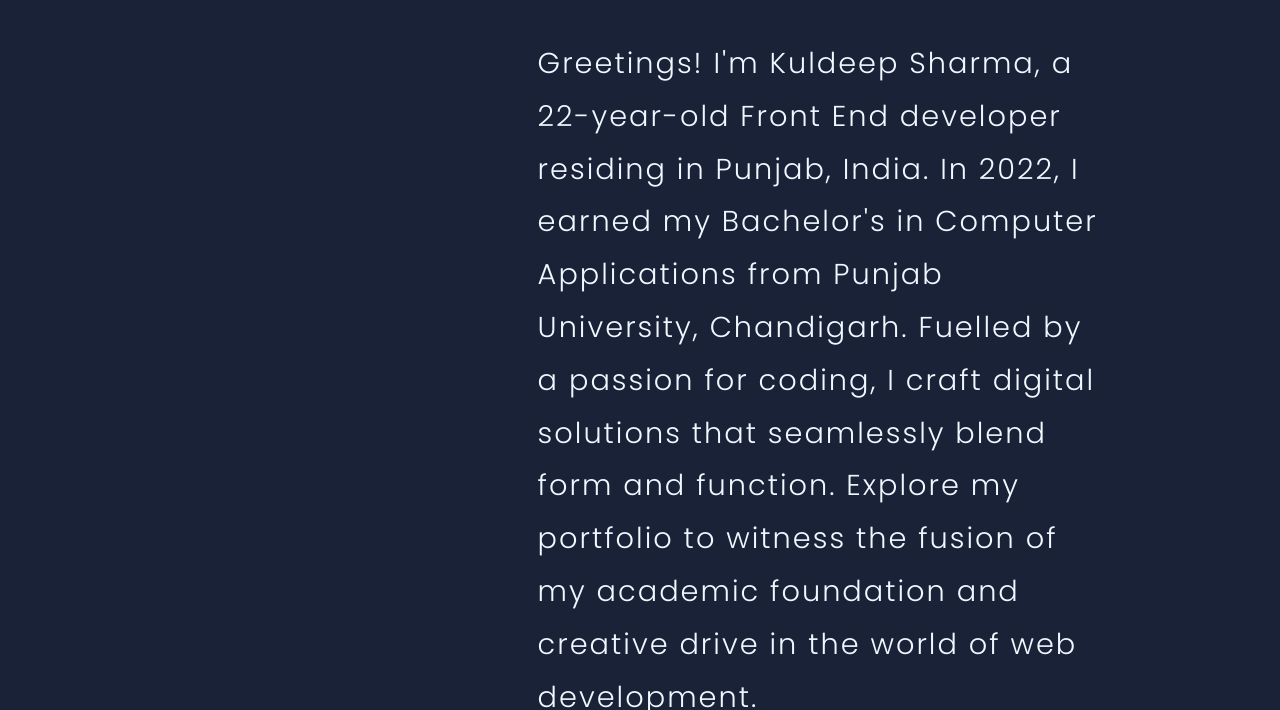
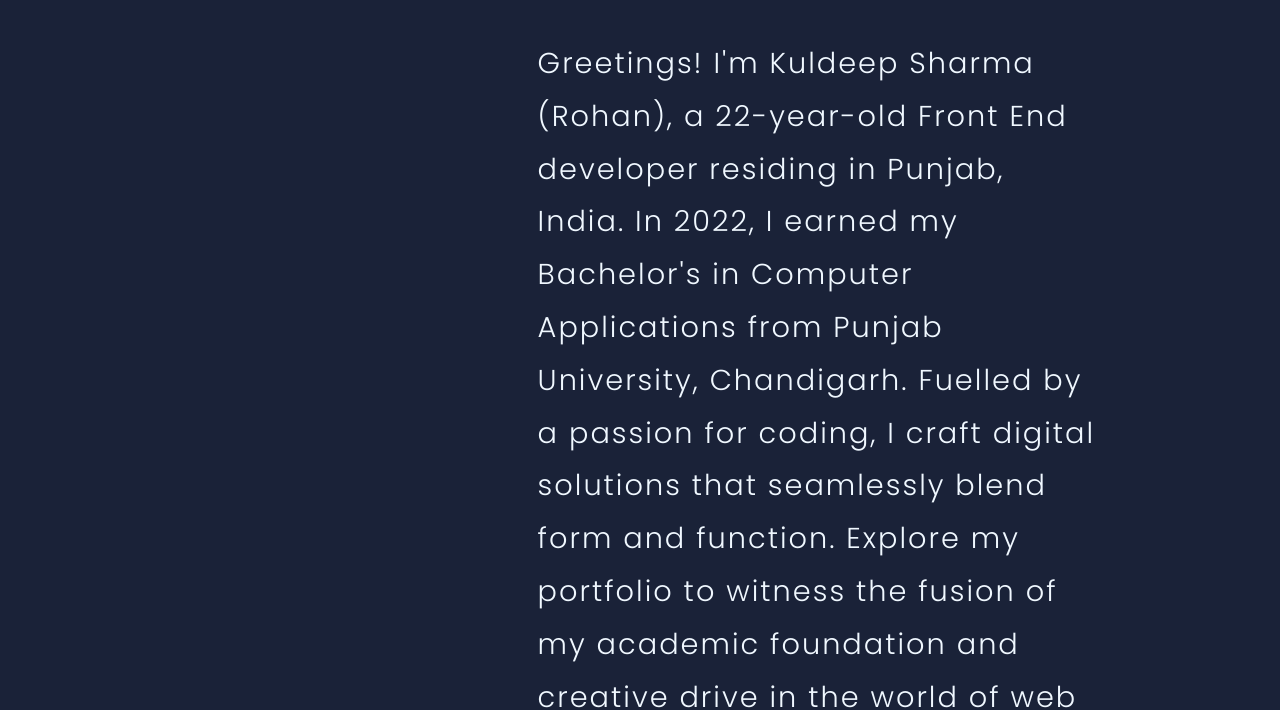
Before and after one commit to Kuldeep-Sharmaa/Portfolio, a plain HTML site: page index.html in a window 1280 px wide. Shown: the part 661-1371 px from the top of the page. Drawn offline with nearby package versions, Linux system fonts and the light colour scheme.

Commit message:
Update index.html

```diff
--- a/index.html
+++ b/index.html
@@ -69,13 +69,13 @@
           </div>
           <div class="text">
             <p>
-              Greetings! I'm Kuldeep Sharma, a 22-year-old Front End developer
-              residing in Punjab, India. In 2022, I earned my Bachelor's in
-              Computer Applications from Punjab University, Chandigarh. Fuelled
-              by a passion for coding, I craft digital solutions that seamlessly
-              blend form and function. Explore my portfolio to witness the
-              fusion of my academic foundation and creative drive in the world
-              of web development.
+              Greetings! I'm Kuldeep Sharma (Rohan), a 22-year-old Front End
+              developer residing in Punjab, India. In 2022, I earned my
+              Bachelor's in Computer Applications from Punjab University,
+              Chandigarh. Fuelled by a passion for coding, I craft digital
+              solutions that seamlessly blend form and function. Explore my
+              portfolio to witness the fusion of my academic foundation and
+              creative drive in the world of web development.
             </p>
           </div>
         </div>
```
